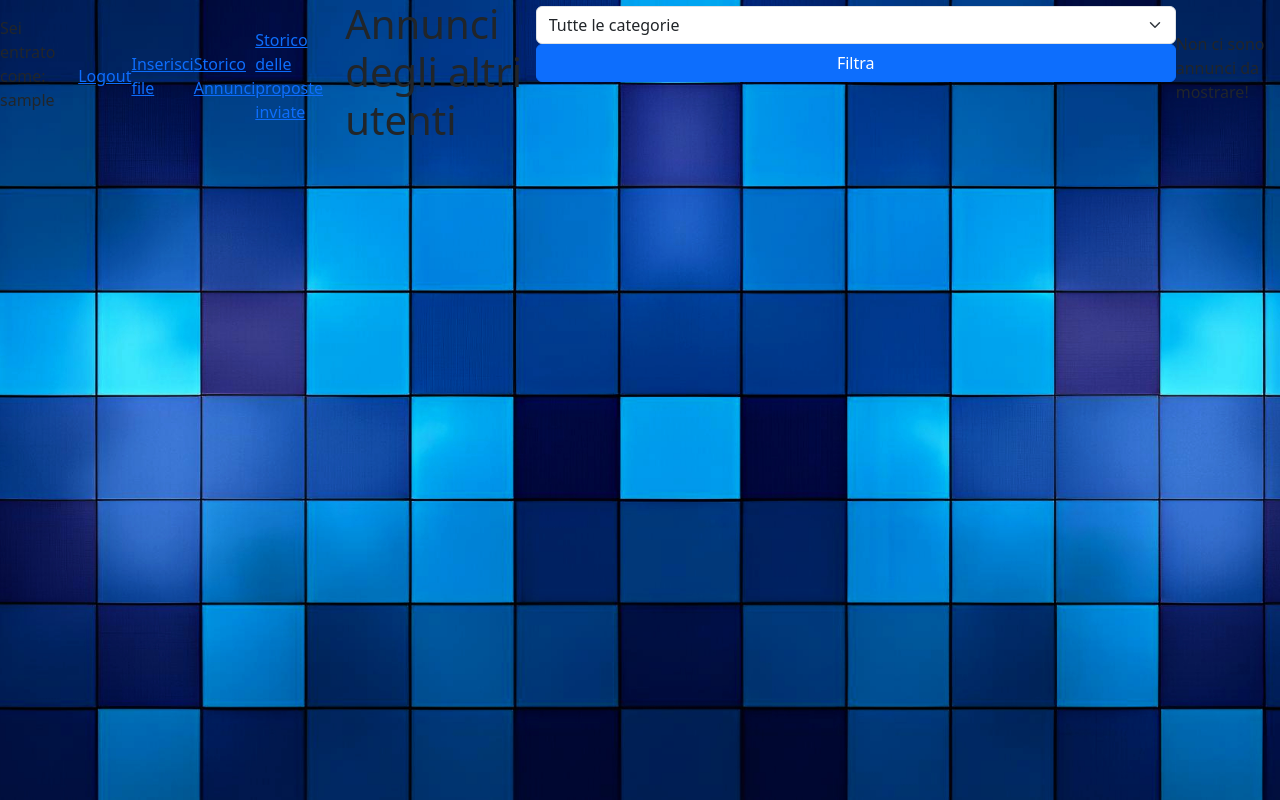
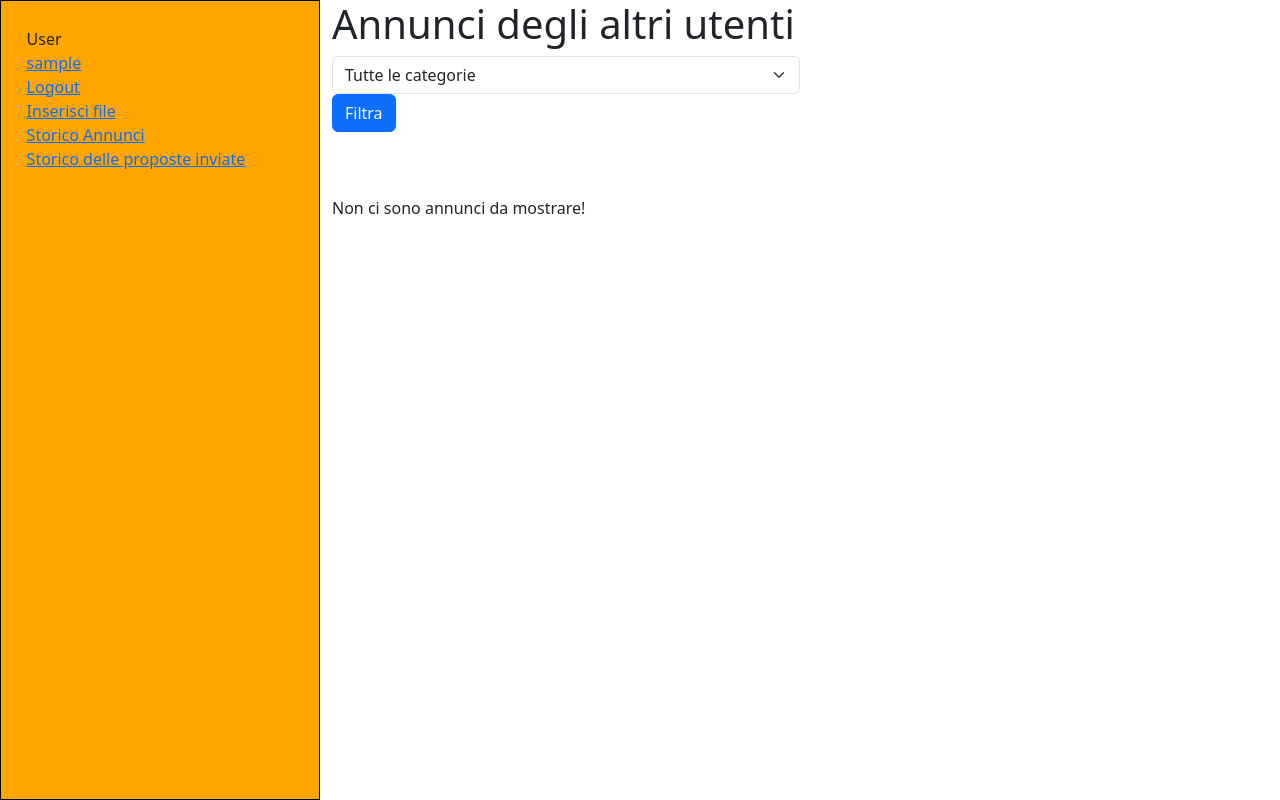
Before and after one commit to Pancarre/Mercato_Meucci, a PHP site: page /frontEnd/home.php in a window 1280 px wide. Run offline with PHP 8.4, Linux system fonts and the light colour scheme; the visitor is signed in with stand-in values (Sample User, id 1); data that the repository does not hold is empty.

Commit message:
primo commit home

```diff
--- a/frontEnd/home.php
+++ b/frontEnd/home.php
@@ -9,19 +9,39 @@ include "../backEnd/check_session.php";
     <meta charset="UTF-8">
     <meta name="viewport" content="width=device-width, initial-scale=1.0">
     <link href="https://cdn.jsdelivr.net/npm/bootstrap@5.3.3/dist/css/bootstrap.min.css" rel="stylesheet" integrity="sha384-QWTKZyjpPEjISv5WaRU9OFeRpok6YctnYmDr5pNlyT2bRjXh0JMhjY6hW+ALEwIH" crossorigin="anonymous">
-    <link rel="stylesheet" href="./style/login.css">
+    <link rel="stylesheet" href="../style/home.css">
     <title>Meucci Market</title>
 </head>
 <body>
 
+
+    <div class="container-fluid">
+
+        <div class="row">
+            <div class="col-3" id="profilo">
+                <div>
                     <?php
-        echo "Sei entrato come: " . $_SESSION["username"] . "<br><br>";
+                        echo "<p class='mb-0'>User</p><a href=''>" . $_SESSION["username"] . "</a><br>";
                     ?>
+                </div>
+                <div>
+                    <a href="../backEnd/logout.php">Logout</a><br>
+                </div>
 
-    <a href="../backEnd/logout.php">Logout</a><br>
+                <div>
                     <a href="./inserisciFile.php">Inserisci file</a><br>
+                </div>
+                <div>
                     <a href="./storicoAnnunci.php">Storico Annunci</a><br>
+                </div>
+
+                <div>
                     <a href="./storicoProposte.php">Storico delle proposte inviate</a>
+                </div>
+
+            </div>
+
+            <div class="col-9" id="main">
                 <h1>Annunci degli altri utenti</h1>
 
                 <div class="mb-3 col-6">
@@ -79,6 +99,16 @@ include "../backEnd/check_session.php";
 
                 ?>
 
+            </div>
+
+        </div>
+
+    </div>
+
+
+
+
+
     <script src="https://cdn.jsdelivr.net/npm/bootstrap@5.3.3/dist/js/bootstrap.bundle.min.js" integrity="sha384-YvpcrYf0tY3lHB60NNkmXc5s9fDVZLESaAA55NDzOxhy9GkcIdslK1eN7N6jIeHz" crossorigin="anonymous"></script>
 </body>
 </html>
--- /dev/null
+++ b/style/home.css
@@ -0,0 +1,36 @@
+body {
+    margin: 0;
+    padding: 0;
+    height: 100%;
+    overflow-x: hidden; /* Prevenire lo scroll orizzontale */
+    display: flex;
+    justify-content: center;
+    align-items: center;
+}
+#profilo{
+
+    border: 1px black solid;
+    background-color: orange;
+    padding-top: 2%;
+    padding-left: 2%;
+    height: 100%;
+    overflow: auto; /* Nel caso il contenuto del div fisso sia troppo lungo */
+}
+
+.container-fluid{
+
+    height: 100vh;
+
+
+}
+.container-fluid .row{
+
+    height: 100%;
+
+}
+
+#main{
+
+    overflow-y: auto; /* Permette lo scroll verticale */
+
+}
--- a/style/login.css
+++ b/style/login.css
@@ -5,7 +5,6 @@ body {
     overflow-x: hidden; /* Prevenire lo scroll orizzontale */
     overflow-y: hidden;
     background-image: url('../img/body.jpg'); /* Sostituisci con il percorso della tua immagine */
-    background-color: rgba(0, 0, 0, 10000);
     background-size: cover; /* Adatta l'immagine per coprire tutto lo sfondo */
     background-repeat: no-repeat; /* Impedisce la ripetizione dell'immagine */
     background-attachment: fixed; /* Mantiene l'immagine fissa durante lo scorrimento */
--- a/style/registrazione.css
+++ b/style/registrazione.css
@@ -5,7 +5,6 @@ body {
     overflow-x: hidden; /* Prevenire lo scroll orizzontale */
     overflow-y: hidden;
     background-image: url('../img/body.jpg'); /* Sostituisci con il percorso della tua immagine */
-    background-color: rgba(0, 0, 0, 0.5);
     background-size: cover; /* Adatta l'immagine per coprire tutto lo sfondo */
     background-repeat: no-repeat; /* Impedisce la ripetizione dell'immagine */
     background-attachment: fixed; /* Mantiene l'immagine fissa durante lo scorrimento */
```
Lines whose indentation alone changed are shown as unchanged.
